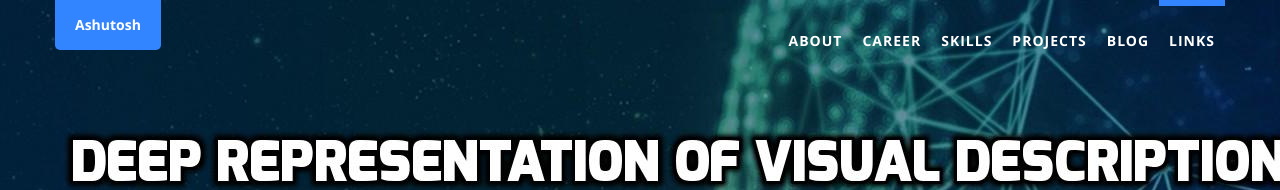
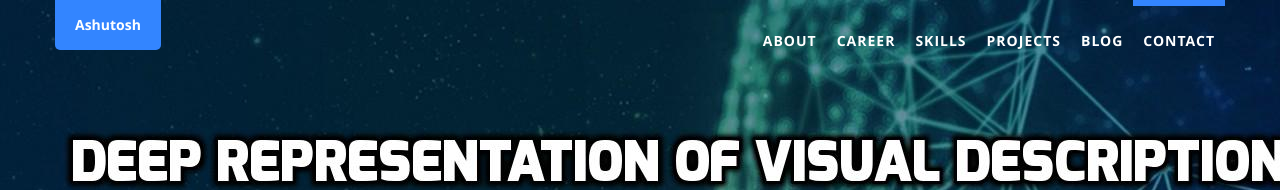
Before and after one commit to ASH1998/ash1998.github.io, a Jekyll site: the page built from index.html, in a window 1280 px wide. Shown: the top 190 px of the page. Built offline with Jekyll 4.4.1, drawn with Linux system fonts in a browser that asks for light colours.

Commit message:
Update landing.yml

```diff
--- a/_data/landing.yml
+++ b/_data/landing.yml
@@ -33,6 +33,6 @@
 
 - id: links
   i18n: nav.link
-  name: Links
+  name: Contact
   tpl: links.html
   css: contact
```
